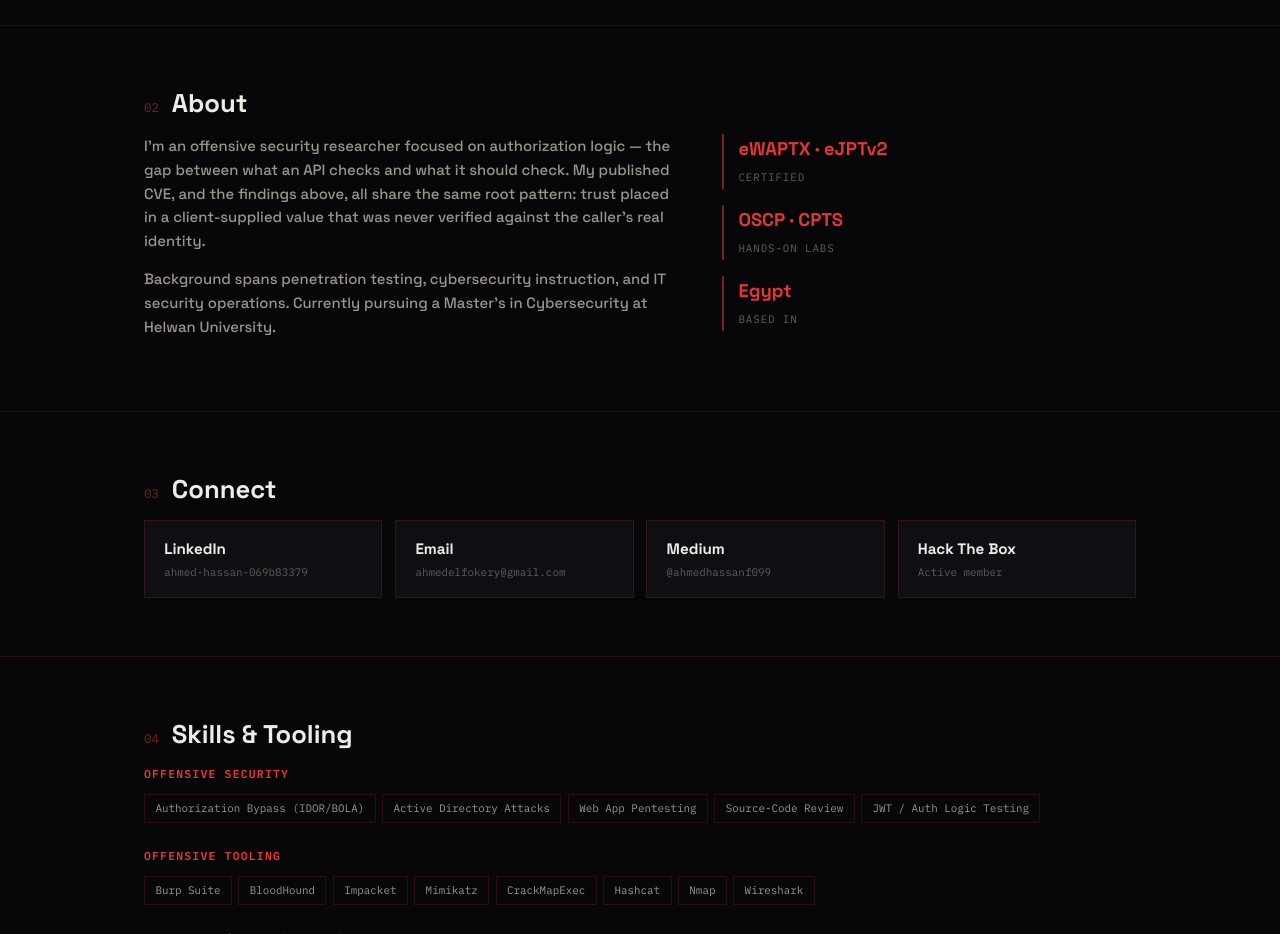
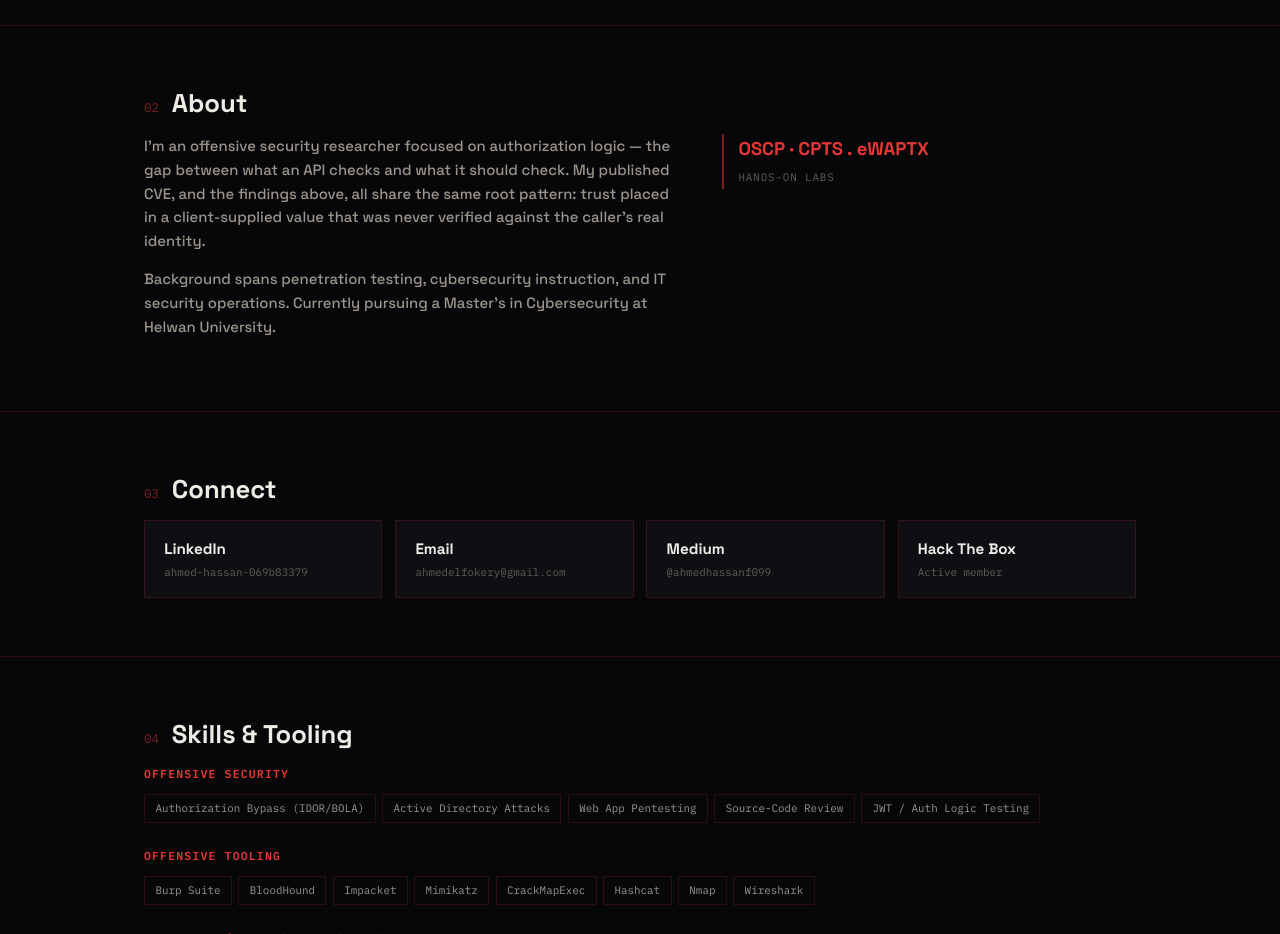
Before and after one commit to Ahmedhassanelf/ahmed-web-portfolio, a plain HTML site: page index.html in a window 1280 px wide. Shown: the part 2580-3514 px from the top of the page. Drawn offline with Linux system fonts and the light colour scheme.

Commit message:
index.html

```diff
--- a/index.html
+++ b/index.html
@@ -256,9 +256,7 @@ footer{padding:2.5rem 0;text-align:center;font-family:var(--mono);font-size:.68r
         <p>Background spans penetration testing, cybersecurity instruction, and IT security operations. Currently pursuing a Master's in Cybersecurity at Helwan University.</p>
       </div>
       <div>
-        <div class="stat"><b>eWAPTX · eJPTv2</b><span>CERTIFIED</span></div>
-        <div class="stat"><b>OSCP · CPTS</b><span>HANDS-ON LABS</span></div>
-        <div class="stat"><b>Egypt</b><span>BASED IN</span></div>
+        <div class="stat"><b>OSCP · CPTS . eWAPTX </b><span>HANDS-ON LABS</span></div>
       </div>
     </div>
   </div>
```
